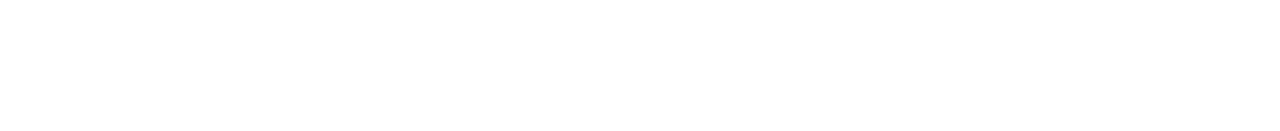
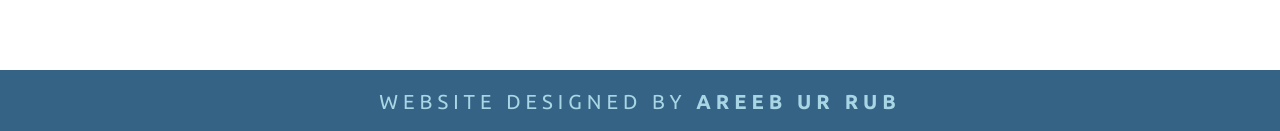
Before and after one commit to areeburrub/aagaaz-website, a Next.js app: page / in a window 1280 px wide. Shown: the part 3344-3475 px from the top of the page. Before the commit the page ends 3414 px from the top, so only its background shows below. Built offline with nearby package versions, Linux system fonts and the light colour scheme.

Commit message:
Website Complete

```diff
--- a/pages/index.js
+++ b/pages/index.js
@@ -7,7 +7,6 @@
 import { useSwipeable } from 'react-swipeable';
 import { useRouter } from 'next/router'
 import {FaAngleRight,FaAngleLeft} from 'react-icons/fa'
-
 
 function Home () {
 
@@ -367,7 +366,13 @@
         </div>
 
       </main>
-
+      <footer>
+        <div className={styles.footer}>
+          <div className={styles.footerContent}>
+            Website Designed by <a href="https://areeb-on.web.app/">Areeb ur Rub</a>
+          </div>
+        </div>
+      </footer>
     </div>
   )
 }
--- a/styles/Home.module.css
+++ b/styles/Home.module.css
@@ -103,7 +103,7 @@
   background: #ffffff8e;
 }
 .events .bg img{
-  height:fill;
+  height:100%;
 }
 
 .events h2{
@@ -536,6 +536,31 @@
   border:#fff solid 1px;
 }
 
+.footer{
+  margin-top: 20vh;
+  width: 100%;
+  display: flex;
+  flex-direction: column;
+  align-items: center;
+  justify-content: center;
+  padding: 20px;
+  background: var(--primary);
+}
+
+.footer .footerContent {
+  color:var(--text-light);
+  text-transform:uppercase;
+  letter-spacing:5px;
+  font-size:2ch;
+  font-family:ubuntu;
+}
+
+.footer .footerContent a{
+  color:var(--text-light);
+  font-weight:800;
+}
+
+
 .disableselect {
   user-select: none;
   /* supported by Chrome and Opera */
--- a/styles/globals.css
+++ b/styles/globals.css
@@ -5,7 +5,6 @@
   margin: 0;
   font-family: -apple-system, BlinkMacSystemFont, Segoe UI, Roboto, Oxygen,
     Ubuntu, Cantarell, Fira Sans, Droid Sans, Helvetica Neue, sans-serif;
-  margin-bottom: 10vh;
   scroll-behavior: smooth;
 }
 
```
